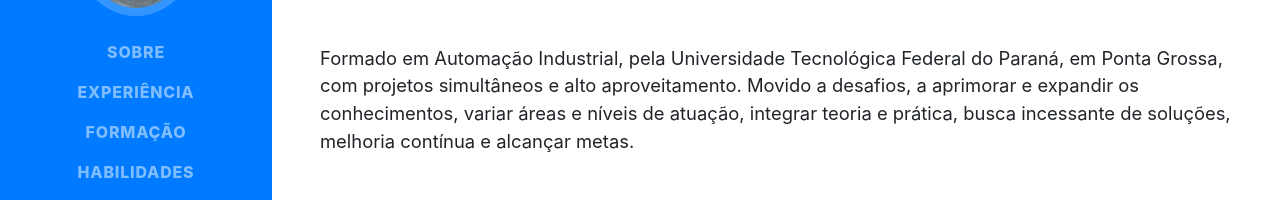
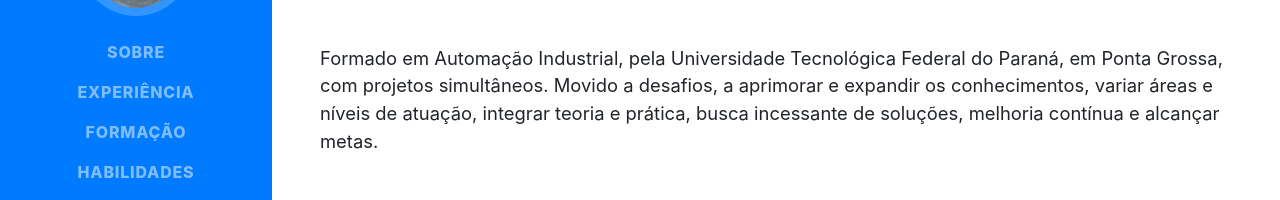
Before and after one commit to rafaelmulleroliveira/Portfolio, a website with bundled scripts: page index.html in a window 1280 px wide. Shown: the part 340-540 px from the top of the page. Built offline with nearby package versions, Linux system fonts and the light colour scheme; a web font is replaced by a local one.

Commit message:
Atualização

```diff
--- a/index.html
+++ b/index.html
@@ -71,7 +71,7 @@
           <i class="fas fa-envelope-square"></i>
           <a href="mailto:rafaelmuller.oliveira@gmail.com">rafaelmuller.oliveira@gmail.com</a>
         </div>
-        <p class="lead mb-5">Formado em Automação Industrial, pela Universidade Tecnológica Federal do Paraná, em Ponta Grossa, com projetos simultâneos e alto aproveitamento.  Movido a desafios, a aprimorar e expandir os conhecimentos, variar áreas e níveis de atuação, integrar teoria e prática, busca incessante de soluções, melhoria contínua e alcançar metas. </p>
+        <p class="lead mb-5">Formado em Automação Industrial, pela Universidade Tecnológica Federal do Paraná, em Ponta Grossa, com projetos simultâneos.  Movido a desafios, a aprimorar e expandir os conhecimentos, variar áreas e níveis de atuação, integrar teoria e prática, busca incessante de soluções, melhoria contínua e alcançar metas. </p>
         <div class="social-icons">
           <a href="https://www.linkedin.com/in/rmdo/">
             <i class="fab fa-linkedin-in"></i>
```
